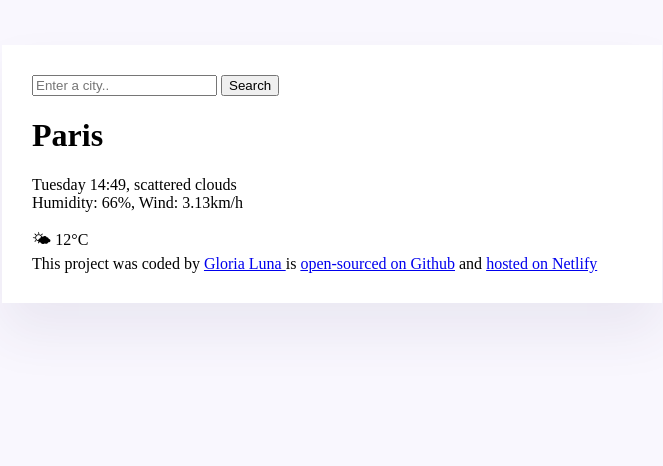
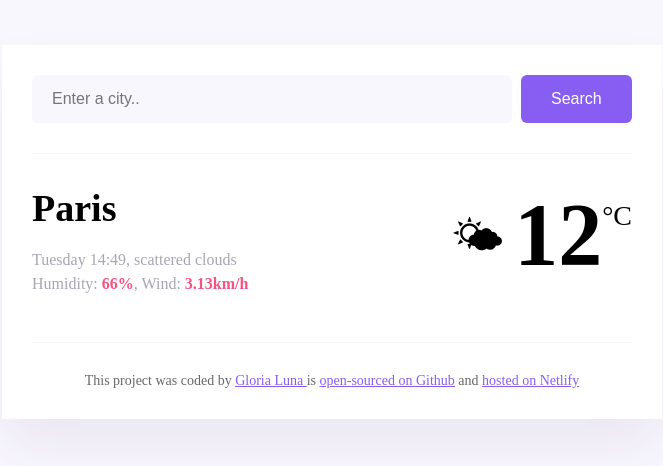
Before and after one commit to xil72/meteo, a plain HTML site: page index.html in a window 1280 px wide. Shown: the whole page, without its empty margins (308-971 px from the left). Drawn offline with Linux system fonts and the light colour scheme; a web font is replaced by a local one.

Commit message:
Added basic CSS

```diff
--- a/index.html
+++ b/index.html
@@ -15,22 +15,32 @@
     <body>
         <div class="weather-app">
         <header>
-            <form>
-                <input type="search" placeholder="Enter a city.." required />
-                <input type="submit" value="Search" />
+            <form class="search-form">
+                <input
+                type="search"
+                placeholder="Enter a city.."
+                required
+                class="search-form-input"
+                />
+                <input type="submit" value="Search" class="search-form-button" />
             </form>
         </header>
 
         <main>
+            <div class="weather-app-data">
             <div>
-        <h1>Paris</h1>
-        <p>
+              <h1 class="weather-app-city">Paris</h1>
+              <p class="weather-app-details">
                 Tuesday 14:49, scattered clouds
                 <br />
-            Humidity: 66%, Wind: 3.13km/h
+                Humidity: <strong>66%</strong>, Wind: <strong>3.13km/h</strong>
               </p>
             </div>
-        <div>🌤 12°C</div>
+            <div class="weather-app-temperature-container">
+              <div class="weather-app-icon">🌤</div>
+              <div class="weather-app-temperature">12</div>
+              <div class="weather-app-unit">°C</div>
+            </div>
            </main>
 
            <footer>
--- a/src/style.css
+++ b/src/style.css
@@ -1,9 +1,13 @@
 body{
     background-color: #f9f7fe;
     .cedarville-cursive-regular
-    font-family: "Cedarville Cursive", cursive;
+    font-family: "Cedarville Cursive-regular", cursive;
     font-weight: 400;
     font-style: normal;
+}
+
+a {
+    color: #885df1;
 }
 
 .weather-app {
@@ -14,3 +18,81 @@ body{
     padding: 16px;
     padding: 30px;
 }
+
+header {
+    border-bottom: 1px solid #f9f7fe;
+    padding: 0 0 30px 0;
+}
+
+.search-form-input {
+background-color: #f9f7fe;
+border: none;
+border-radius: 6px;
+width: 80%;
+font-size: 16px;
+padding: 15px 20px;
+}
+
+.search-form-button {
+    background: #885df1;
+    padding: 15px 30px;
+    border: none;
+    font-size: 16px;
+    margin-left: 5px;
+    border-radius: 6px;
+    color: white;
+}
+
+main {
+    padding: 30px 0;
+}
+
+.weather-app-data {
+    display: flex;
+    justify-content: space-between;
+}
+
+.weather-app-city {
+    margin: 0;
+    font-size: 38px;
+    line-height: 48px;
+}
+
+.weather-app-details {
+    font-size: 16px;
+    color: rgba(39, 33, 66, 0.4);
+    line-height: 24px;
+    font-weight: 500;
+}
+
+.weather-app-details strong {
+color: #f65282;
+}
+
+.weather-app-temperature-container {
+    display: flex;
+}
+
+.weather-app-icon {
+    font-size: 44px;
+    margin-top: 22px;
+}
+
+.weather-app-temperature {
+    font-size: 88px;
+    margin-left: 10px;
+    font-weight: bold;
+}
+
+.weather-app-unit {
+    margin-top: 16px;
+    font-size: 28px;
+}
+
+footer {
+    border-top: 1px solid #f9f7fe;
+    padding: 30px 0 0 0;
+    text-align: center;
+    font-size: 14px;
+    color:rgba(0, 0, 0, 0.6);
+}
```
Lines whose indentation alone changed are shown as unchanged.
